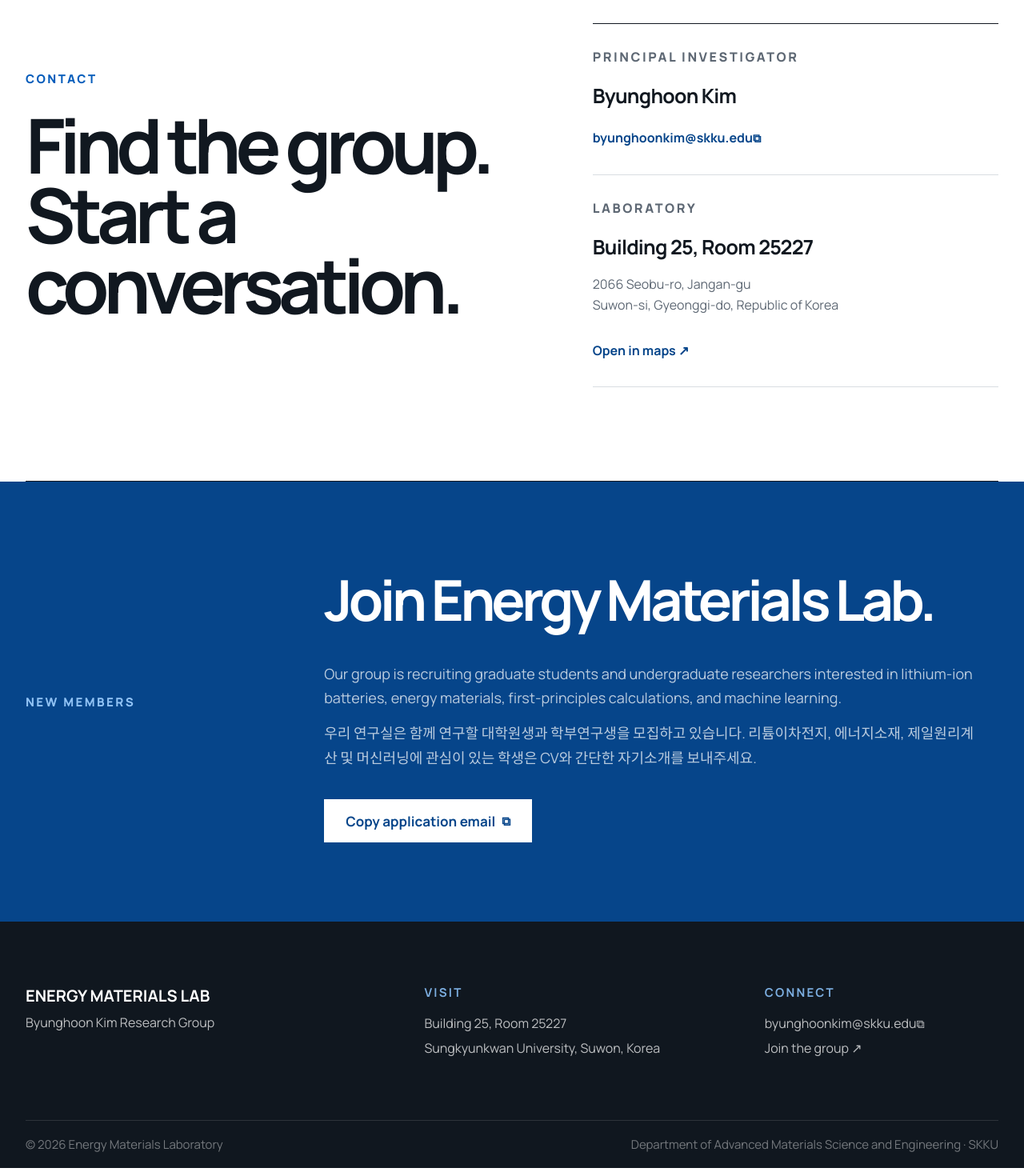
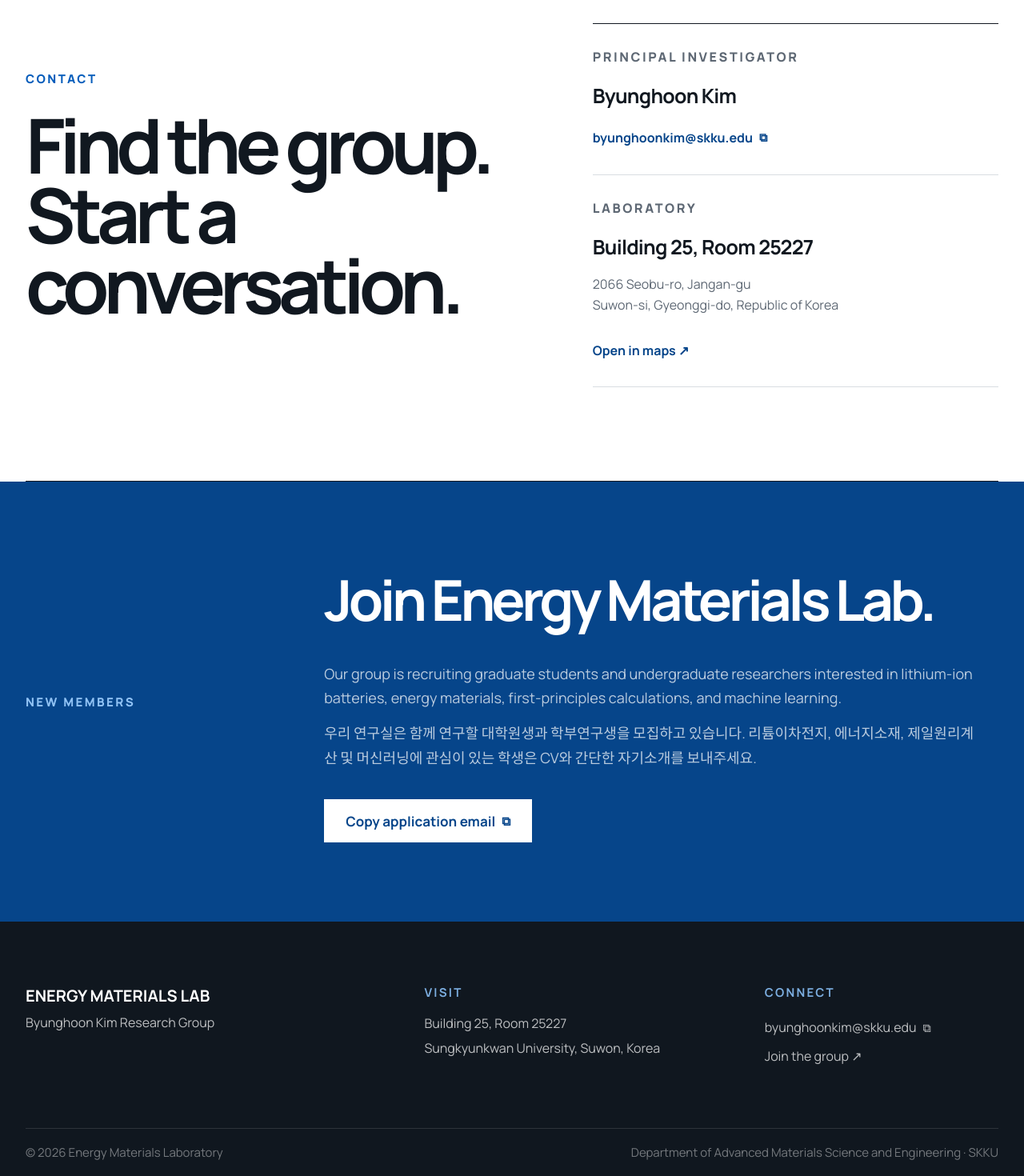
Before and after one commit to Energy-Materials-Laboratory/energy-materials-laboratory.github.io, a Next.js app: page /contact in a window 1280 px wide. Shown: the part 228-1698 px from the top of the page at 80% size. Built offline with nearby package versions, Linux system fonts and the light colour scheme.

Commit message:
Preserve copy icon spacing across email contexts

```diff
--- a/app/globals.css
+++ b/app/globals.css
@@ -1078,9 +1078,15 @@ summary:focus-visible {
 }
 
 .footer-grid p,
-.footer-grid a,
+.footer-grid a {
+  display: block;
+  margin: 5px 0;
+  font-size: var(--size-meta);
+  line-height: 1.6;
+}
+
 .footer-grid .email-copy {
-  display: block;
+  display: inline-flex;
   margin: 5px 0;
   font-size: var(--size-meta);
   line-height: 1.6;
@@ -2147,7 +2153,7 @@ summary:focus-visible {
 
 .contact-details a,
 .contact-details .email-copy {
-  display: inline-block;
+  display: inline-flex;
   margin-top: 14px;
   color: var(--blue-dark);
   font-weight: 630;
```
